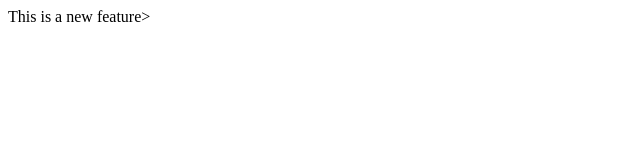
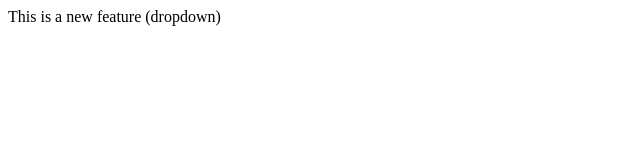
Before and after one commit to dhirendrakashyap/LocalRepo1, a plain HTML site: page index.html in a window 1280 px wide. Shown: the whole page, without its empty margins (0-640 px from the left). Drawn offline with Linux system fonts and the light colour scheme.

Commit message:
add dropdown

```diff
--- a/index.html
+++ b/index.html
@@ -1,2 +1,2 @@
 <This is a new repo>
-<p>This is a new feature>
+<p>This is a new feature (dropdown)<p>
```
